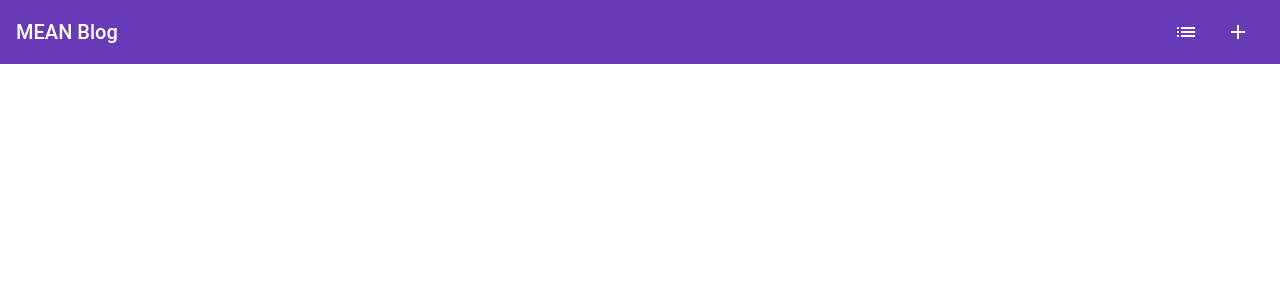
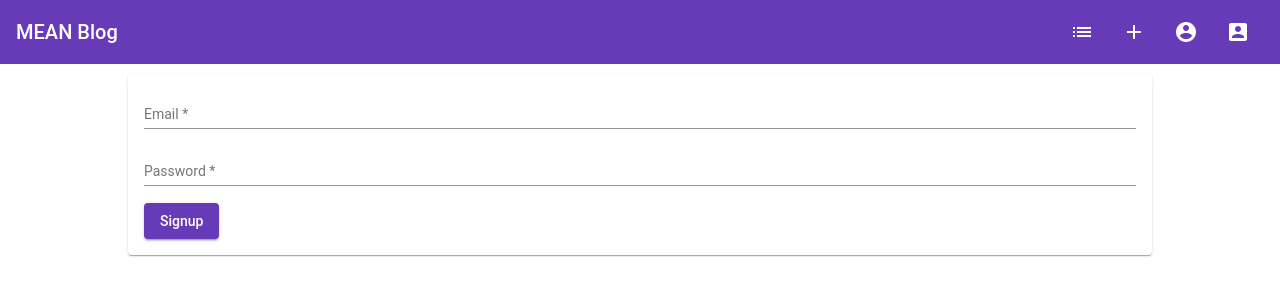
Before and after one commit to manenderk/mean-blog, an Angular app: page /signup in a window 1280 px wide. Before the commit this address led to /. Shown: the top 300 px of the page. Built offline with nearby package versions, Linux system fonts and the light colour scheme.

Commit message:
added angular structure for signup and login

```diff
--- a/src/app/app-routing.module.ts
+++ b/src/app/app-routing.module.ts
@@ -2,12 +2,16 @@ import { NgModule } from '@angular/core';
 import { Routes, RouterModule } from '@angular/router';
 import { ListPostComponent } from './posts/list-post/list-post.component';
 import { CreatePostComponent } from './posts/create-post/create-post.component';
+import { LoginComponent } from './auth/login/login.component';
+import { SignupComponent } from './auth/signup/signup.component';
 
 
 const routes: Routes = [
   { path: '', component: ListPostComponent },
   { path: 'create', component: CreatePostComponent },
-  { path: 'edit/:postId', component: CreatePostComponent }
+  { path: 'edit/:postId', component: CreatePostComponent },
+  { path: 'login', component: LoginComponent},
+  { path: 'signup', component: SignupComponent}
 ];
 
 @NgModule({
--- a/src/app/app.module.ts
+++ b/src/app/app.module.ts
@@ -8,6 +8,7 @@ import { AppComponent } from './app.component';
 
 import { SharedModule } from './shared/shared.module';
 import { PostsModule } from './posts/posts.module';
+import { AuthModule } from './auth/auth.module';
 
 
 @NgModule({
@@ -21,6 +22,7 @@ import { PostsModule } from './posts/posts.module';
     HttpClientModule,
     SharedModule,
     PostsModule,
+    AuthModule,
   ],
   providers: [],
   bootstrap: [AppComponent]
--- /dev/null
+++ b/src/app/auth/login/login.component.css
@@ -0,0 +1,3 @@
+mat-form-field{
+  width: 100%;
+}
--- /dev/null
+++ b/src/app/auth/login/login.component.html
@@ -0,0 +1,15 @@
+<mat-card>
+  <mat-spinner *ngIf="isLoading"></mat-spinner>
+  <form *ngIf="!isLoading" (submit)="onLogin(loginForm)" #loginForm="ngForm">
+    <mat-form-field>
+      <input matInput type="email" placeholder="Email" name="email" ngModel #emailInput="ngModel" required email>
+      <mat-error *ngIf="emailInput.invalid">Plese enter valid email</mat-error>
+    </mat-form-field>
+    <mat-form-field>
+      <input matInput type="password" placeholder="Password" name="password" ngModel #passwordInput="ngModel" required>
+      <mat-error *ngIf="passwordInput.invalid">Plese enter valid password</mat-error>
+    </mat-form-field>
+
+    <button mat-raised-button color="primary" type="submit">Login</button>
+  </form>
+</mat-card>
--- /dev/null
+++ b/src/app/auth/login/login.component.ts
@@ -0,0 +1,21 @@
+import { Component, OnInit } from '@angular/core';
+import { NgForm } from '@angular/forms';
+
+@Component({
+  selector: 'app-login',
+  templateUrl: './login.component.html',
+  styleUrls: ['./login.component.css']
+})
+export class LoginComponent implements OnInit {
+
+  isLoading = false;
+
+  constructor() { }
+
+  ngOnInit() {
+  }
+
+  onLogin(form: NgForm) {
+    console.log(form);
+  }
+}
--- /dev/null
+++ b/src/app/auth/signup/signup.component.css
@@ -0,0 +1,3 @@
+mat-form-field {
+  width: 100%;
+}
--- /dev/null
+++ b/src/app/auth/signup/signup.component.html
@@ -0,0 +1,15 @@
+<mat-card>
+  <mat-spinner *ngIf="isLoading"></mat-spinner>
+  <form *ngIf="!isLoading" (submit)="onSignup(signupForm)" #signupForm="ngForm">
+    <mat-form-field>
+      <input matInput type="email" placeholder="Email" name="email" ngModel #emailInput="ngModel" required email>
+      <mat-error *ngIf="emailInput.invalid">Plese enter valid email</mat-error>
+    </mat-form-field>
+    <mat-form-field>
+      <input matInput type="password" placeholder="Password" name="password" ngModel #passwordInput="ngModel" required>
+      <mat-error *ngIf="passwordInput.invalid">Plese enter valid password</mat-error>
+    </mat-form-field>
+
+    <button mat-raised-button color="primary" type="submit">Signup</button>
+  </form>
+</mat-card>
--- /dev/null
+++ b/src/app/auth/signup/signup.component.ts
@@ -0,0 +1,20 @@
+import { Component, OnInit } from '@angular/core';
+import { NgForm } from '@angular/forms';
+
+@Component({
+  selector: 'app-signup',
+  templateUrl: './signup.component.html',
+  styleUrls: ['./signup.component.css']
+})
+export class SignupComponent implements OnInit {
+
+  constructor() { }
+
+  ngOnInit() {
+  }
+
+  onSignup(form: NgForm) {
+    console.log(form.value);
+  }
+
+}
--- a/src/app/posts/list-post/list-post.component.ts
+++ b/src/app/posts/list-post/list-post.component.ts
@@ -23,7 +23,7 @@ export class ListPostComponent implements OnInit, OnDestroy {
   ngOnInit() {
     this.isLoading = true;
     this.postService.getPosts(this.postPerPage, this.currentPage);
-    this.subscription = this.postService.postUpdateListener().subscribe((postData : { posts: Post[], postCount: number}) => {
+    this.subscription = this.postService.postUpdateListener().subscribe((postData: { posts: Post[], postCount: number}) => {
       this.posts = postData.posts;
       this.totalPosts = postData.postCount;
       this.isLoading = false;
--- a/src/app/shared/header/header.component.html
+++ b/src/app/shared/header/header.component.html
@@ -4,5 +4,7 @@
     <span class="navigation-spacer"></span>
     <mat-icon class="navigation-icon" aria-hidden="false" [routerLink]="['/']" routerLinkActive="router-link-active" >list</mat-icon>
     <mat-icon class="navigation-icon" aria-hidden="false" [routerLink]="['/create']" routerLinkActive="router-link-active" >add</mat-icon>
+    <mat-icon class="navigation-icon" aria-hidden="false" [routerLink]="['/login']" routerLinkActive="router-link-active" >account_circle</mat-icon>
+    <mat-icon class="navigation-icon" aria-hidden="false" [routerLink]="['/signup']" routerLinkActive="router-link-active" >account_box</mat-icon>
   </mat-toolbar-row>
 </mat-toolbar>
```
Also changed, not shown: src/app/auth/auth.module.ts (added, +16 -0 lines), 2 other files (tests, documents, lock files or other folders).
